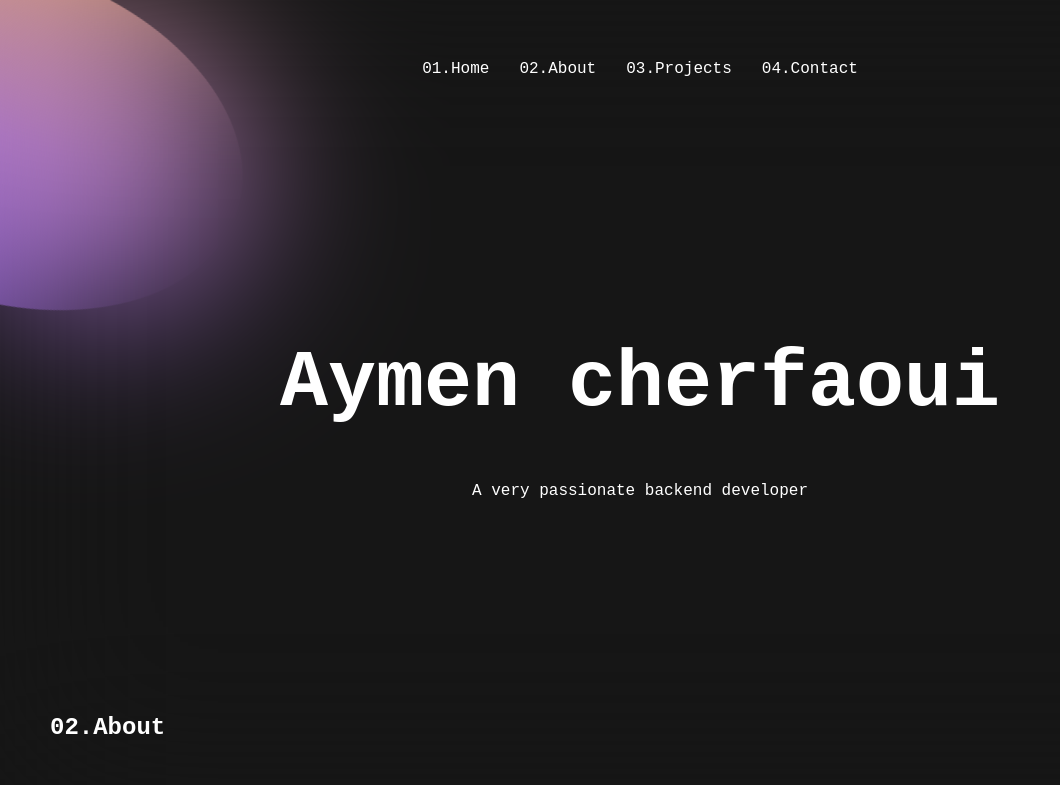
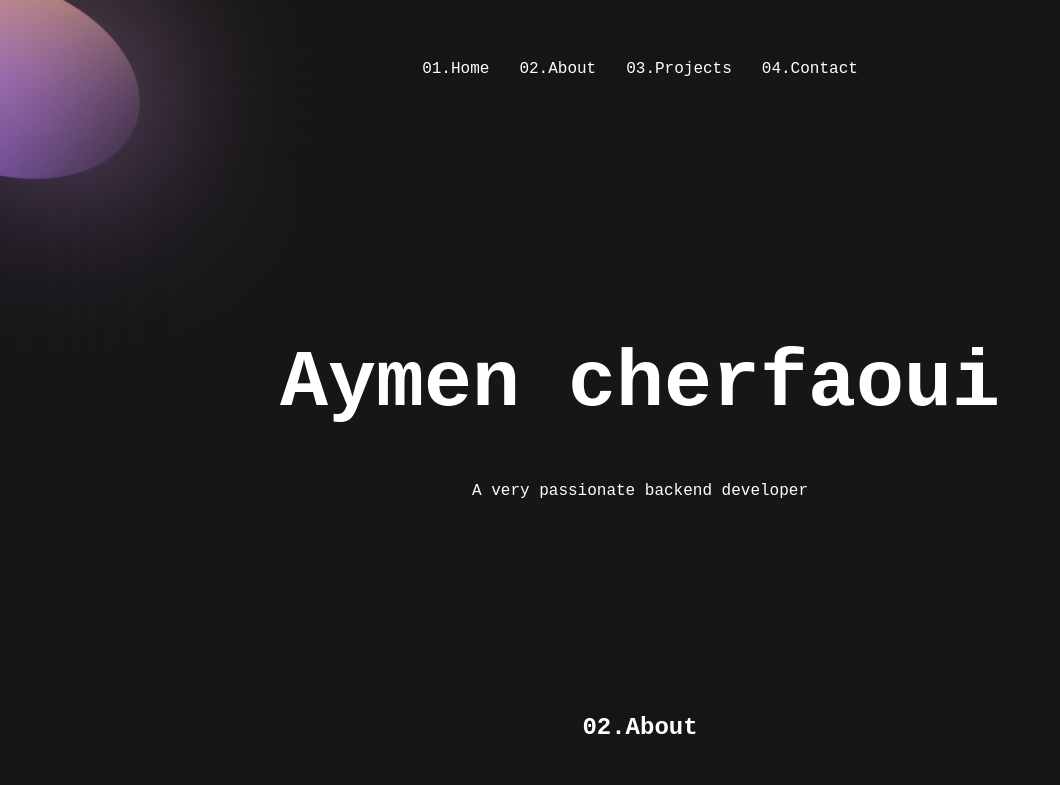
Before and after one commit to zaki031/Aymen-cherfaoui-portfolio, a plain HTML site: page index.html in a window 1280 px wide. Shown: the top 785 px of the page, without its empty margins (0-1060 px from the left). Drawn offline with nearby package versions, Linux system fonts and the light colour scheme.

Commit message:
update again

```diff
--- a/styles.css
+++ b/styles.css
@@ -113,7 +113,7 @@ body {
   #blob {
 
     background-color: white;
-    height: 26vmax;
+    height: 15vmax;
     aspect-ratio: 1;
 
     translate: -50% -10%;
@@ -149,8 +149,7 @@ body {
   .abt{
     z-index: 100;
     position: relative;
-    text-align: left;
-    margin-left: 50px;
+    text-align: center;
   }
   img{
     position: relative;
```
